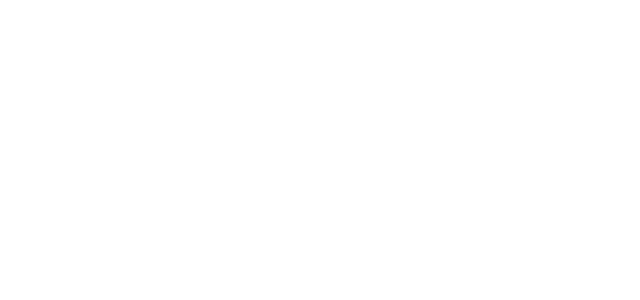
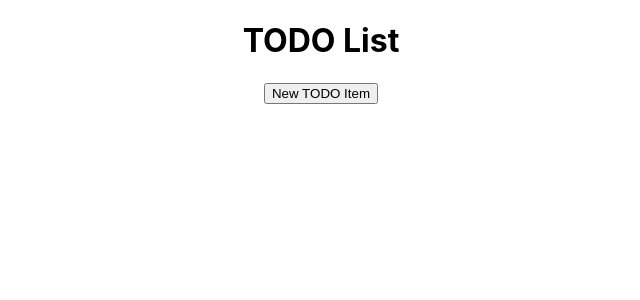
Before and after one commit to dani-j-d/todo-list, a React (Create React App) app: page / in a window 1280 px wide. Shown: the top 300 px of the page, without its empty margins (319-959 px from the left). Built offline with nearby package versions, Linux system fonts and the light colour scheme.

Commit message:
feat: added useState for state handling and a new item button

```diff
--- a/src/App.js
+++ b/src/App.js
@@ -1,14 +1,11 @@
 import './App.css';
 import TodoList from './todoList/TodoList';
-
-const dummyData = [
-
-];
 
 function App() {
   return (
     <div className="App">
-      <TodoList items={[]}/>
+      <h1>TODO List</h1>
+      <TodoList/>
     </div>
   );
 }
--- a/src/todoItem/TodoItem.js
+++ b/src/todoItem/TodoItem.js
@@ -1,16 +1,11 @@
 import Card from '@mui/material/Card';
 import PropTypes from 'prop-types';
-
-// title -> string
-// description -> string
-// status -> boolean
-// created on date -> string
 
 
 function TodoItem(props) {
     return <Card>
       <span>{props.title}</span>
-      <span>{props.status}</span>
+      <span>{props.completed}</span>
       <span>{props.description}</span>
       <span>{props.createdOn}</span>
     </Card>
@@ -20,7 +15,7 @@
     title: PropTypes.string,
     description: PropTypes.string,
     createdOn: PropTypes.string,
-    status: PropTypes.bool,
+    completed: PropTypes.bool,
   }
 
 export default TodoItem;
--- a/src/todoList/TodoList.js
+++ b/src/todoList/TodoList.js
@@ -1,21 +1,23 @@
-import PropTypes from 'prop-types';
+import React from 'react';
 import TodoItem from '../todoItem/TodoItem';
 
-function TodoList(props) {
+function TodoList() {
+    const [items, setItems] = React.useState([]);
+    const newItem = {
+        title: 'TODO Title',
+        description: 'TODO Description',
+        created: 'Date Created',
+        completed: false,
+    }
+    const addEntry = () => {
+        setItems([...items, newItem]);
+    }
     return (
         <div>
-            {props.items.map(item => <TodoItem {...item}></TodoItem>)}
+            <button onClick={addEntry}>New TODO Item</button>
+            {items.map(item => <TodoItem {...item}/>)}
         </div>
     );
 }
 
-TodoItem.propTypes = {
-    items: PropTypes.arrayOf(PropTypes.shape({
-        title: PropTypes.string,
-        description: PropTypes.string,
-        createdOn: PropTypes.string,
-        status: PropTypes.bool,
-    })),
-  }
-
 export default TodoList;
```
